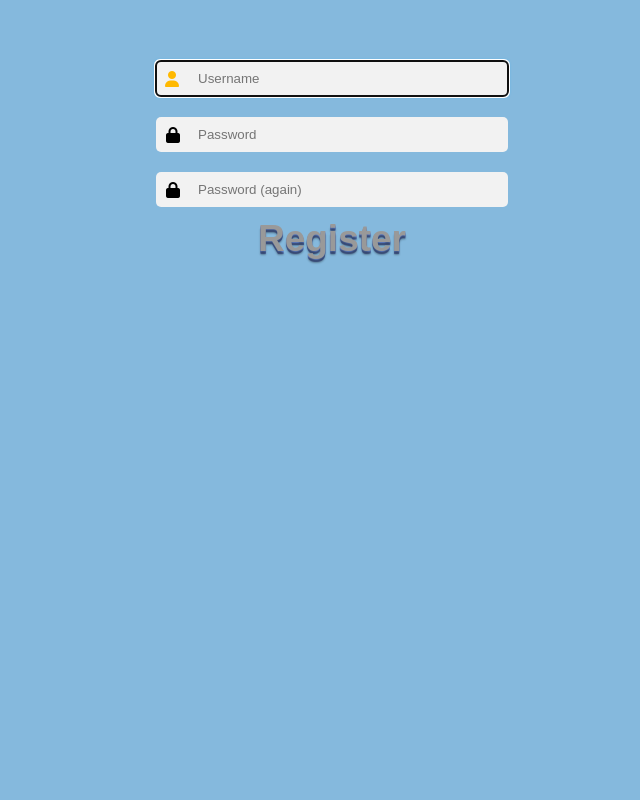
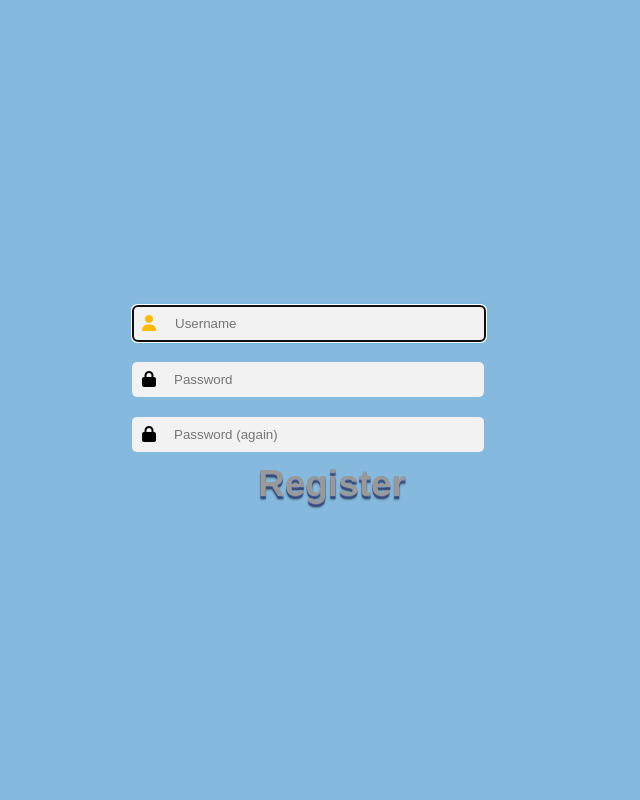
Before and after one commit to thejunjiadachi/chiimu-kaihatsu, a Flask app: page /signup in a window 1280 px wide. Shown: the part 67-867 px from the top of the page, without its empty margins (308-948 px from the left). Before the commit the page ends 331 px from the top, so only its background shows below. Run offline with Flask 2, Linux system fonts and the light colour scheme; some libraries are stand-ins or nearby versions.

Commit message:
formデザイン変更

```diff
--- a/static/style.css
+++ b/static/style.css
@@ -456,8 +456,14 @@ svg {
 form {
     display: flex;
     flex-direction: column;
+    justify-content: center;
     align-items: center;
-    margin-top: 50px;
+    height: 100vh;
+}
+
+form .mb-3 {
+  width: 100%;
+  max-width: 400px;
 }
 
   /* ユーザー名とパスワードの入力欄 */
```
